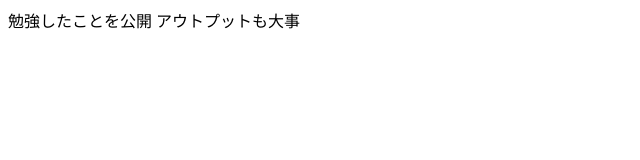
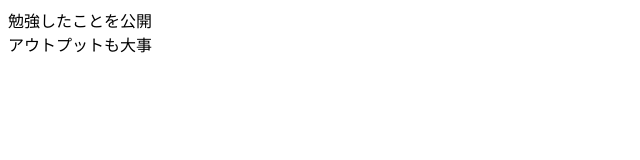
Before and after one commit to sevenSakes/site, a plain HTML site: page index.html in a window 1280 px wide. Shown: the whole page, without its empty margins (0-640 px from the left). Drawn offline with Linux system fonts and the light colour scheme.

Commit message:
Update index.html

```diff
--- a/index.html
+++ b/index.html
@@ -6,7 +6,7 @@
   <meta name="description" content="勉強用サイト">
 </head>
 <body>
-  勉強したことを公開
+  勉強したことを公開<br/>
   アウトプットも大事
 </body>
 </html>
```
